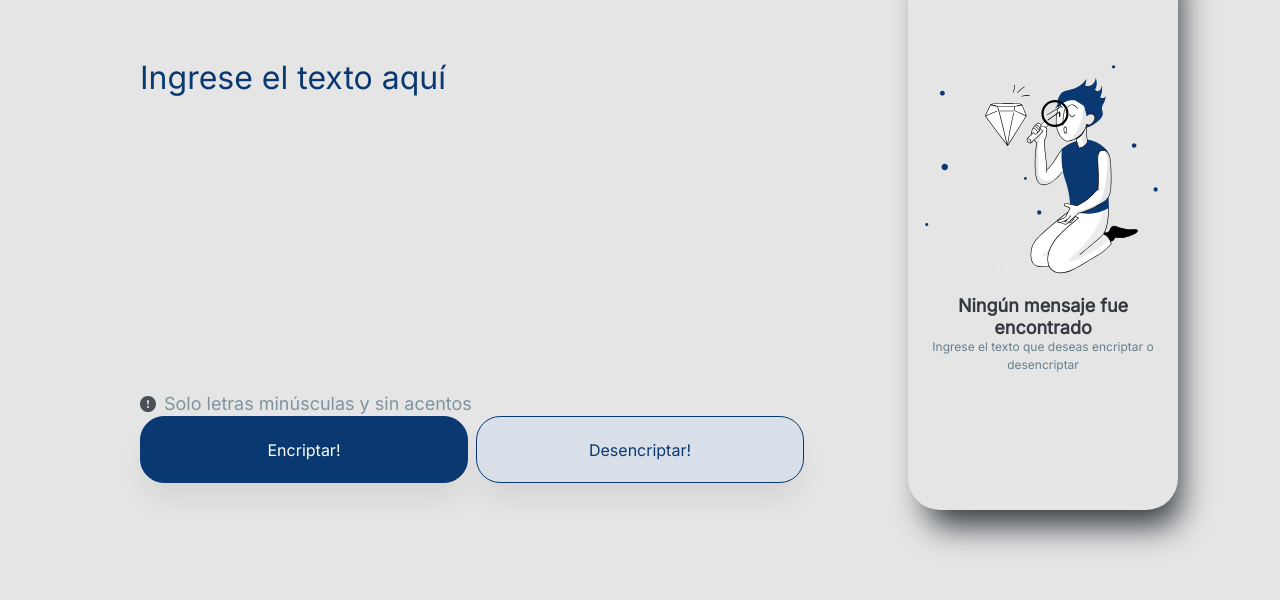
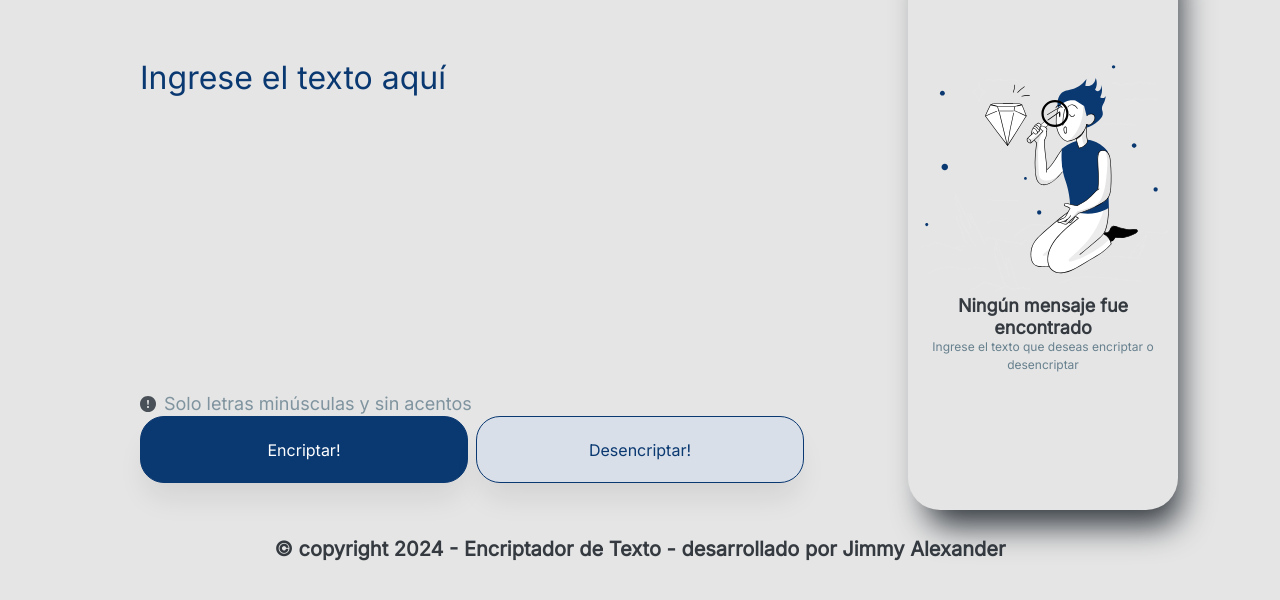
Before and after one commit to Alexander-98-28/Encriptador-texto, a plain HTML site: page index.html in a window 1280 px wide. Shown: the part 110-710 px from the top of the page. Drawn offline with Linux system fonts and the light colour scheme.

Commit message:
se agrego pie de pagina

```diff
--- a/css/estilos.css
+++ b/css/estilos.css
@@ -249,6 +249,20 @@ main{
 .btn-copiar:hover{
     transform: scale(0.97);
 }
+/*------------------
+Pie De Página
+------------------*/
+footer{
+    margin-top: 15px;
+    padding: 10px;
+    border-top: 2px solid var(--Font);
+    color: var(--Gray);
+    text-align: center;
+    height: 5px;
+    font-size: 20px;
+    font-weight: 700;
+
+}
 
 /*---------------
 Media
--- a/index.html
+++ b/index.html
@@ -40,7 +40,10 @@
            <button type="submit" class="btn-copiar">Copiar</button>
          </section>
     </main>
-
+    <!-- Pie de Página -->
+    <footer>
+        <p class="copyright">&copy; copyright 2024 - Encriptador de Texto - desarrollado por Jimmy Alexander</p>
+    </footer>
     <script src="./js/encriptador.js"></script>
 
 </body>
```
